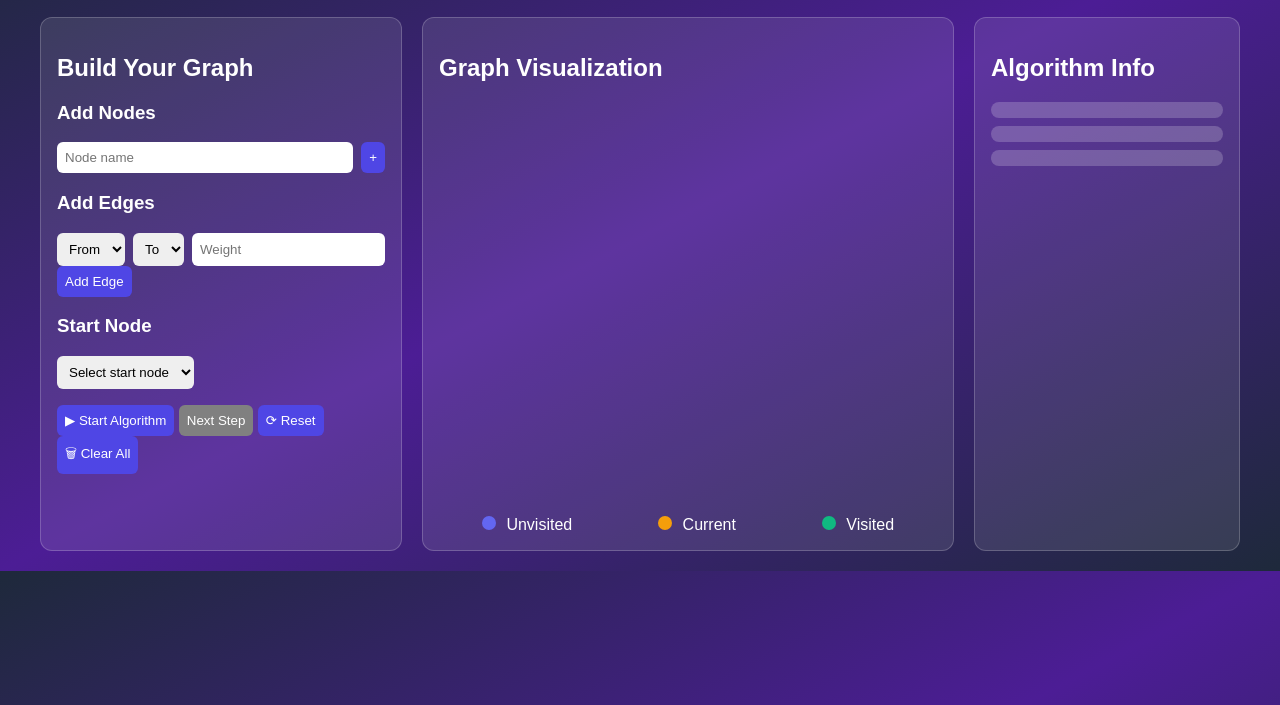
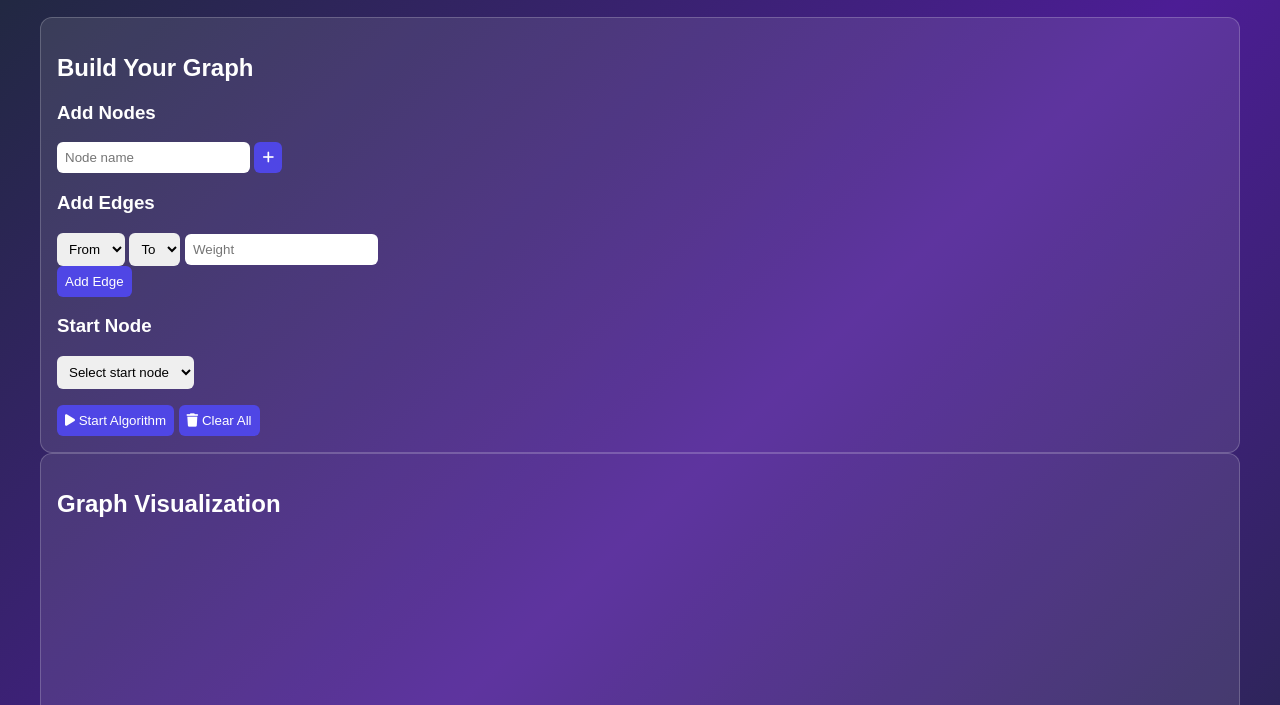
Before and after one commit to ryvarma7/dijkstraVisualizer, a plain HTML site: page index.html in a window 1280 px wide. Shown: the part 95-800 px from the top of the page. Drawn offline with Linux system fonts and the light colour scheme.

Commit message:
Update index.html

```diff
--- a/index.html
+++ b/index.html
@@ -2,78 +2,134 @@
 <html lang="en">
 <head>
     <meta charset="UTF-8">
+    <meta name="viewport" content="width=device-width, initial-scale=1.0">
     <title>Dijkstra's Algorithm Visualizer</title>
     <link rel="stylesheet" href="styles.css">
+    <link href="https://cdnjs.cloudflare.com/ajax/libs/font-awesome/6.0.0/css/all.min.css" rel="stylesheet">
 </head>
 <body>
     <div class="container">
-    <h1>Dijkstra's Algorithm Visualizer</h1>
+        <h1 class="main-title">Dijkstra's Algorithm Visualizer</h1>
 
-    <div class="grid">
-      <!-- Graph Builder -->
-      <div class="panel">
-        <h2>Build Your Graph</h2>
+        <div class="grid-container">
+            <!-- Graph Builder Panel -->
+            <div class="panel builder-panel">
+                <h2 class="panel-title">Build Your Graph</h2>
 
-        <!-- Add Nodes -->
+                <!-- Add Node Section -->
                 <div class="section">
-          <h3>Add Nodes</h3>
-          <div class="row">
-            <input type="text" id="nodeName" placeholder="Node name">
-            <button id="addNodeBtn">+</button>
+                    <h3 class="section-title">Add Nodes</h3>
+                    <div class="input-group">
+                        <input type="text" id="nodeInput" placeholder="Node name" class="input-field">
+                        <button id="addNodeBtn" class="btn btn-primary">
+                            <i class="fas fa-plus"></i>
+                        </button>
                     </div>
-          <div id="nodesList" class="chips"></div>
+                    <div id="nodesList" class="nodes-list"></div>
                 </div>
 
-        <!-- Add Edges -->
+                <!-- Add Edge Section -->
                 <div class="section">
-          <h3>Add Edges</h3>
-          <div class="row">
-            <select id="fromNode">
+                    <h3 class="section-title">Add Edges</h3>
+                    <div class="edge-inputs">
+                        <select id="fromNode" class="select-field">
                             <option value="">From</option>
                         </select>
-            <select id="toNode">
+                        <select id="toNode" class="select-field">
                             <option value="">To</option>
                         </select>
-            <input type="number" id="weight" placeholder="Weight">
+                        <input type="number" id="weightInput" placeholder="Weight" class="input-field">
                     </div>
-          <button id="addEdgeBtn">Add Edge</button>
+                    <button id="addEdgeBtn" class="btn btn-success">Add Edge</button>
                 </div>
 
-        <!-- Start Node -->
+                <!-- Start Node Section -->
                 <div class="section">
-          <h3>Start Node</h3>
-          <select id="startNode">
+                    <h3 class="section-title">Start Node</h3>
+                    <select id="startNode" class="select-field">
                         <option value="">Select start node</option>
                     </select>
                 </div>
 
                 <!-- Controls -->
-        <div class="section">
-          <button id="startBtn">▶ Start Algorithm</button>
-          <button id="nextStepBtn" disabled>Next Step</button>
-          <button id="resetBtn">⟳ Reset</button>
-          <button id="clearBtn">🗑 Clear All</button>
+                <div class="controls">
+                    <button id="startBtn" class="btn btn-purple">
+                        <i class="fas fa-play"></i>
+                        Start Algorithm
+                    </button>
+                    <button id="nextBtn" class="btn btn-success" style="display: none;">
+                        Next Step <span id="stepCounter"></span>
+                    </button>
+                    <button id="resetBtn" class="btn btn-secondary" style="display: none;">
+                        <i class="fas fa-redo"></i>
+                        Reset
+                    </button>
+                    <button id="clearBtn" class="btn btn-danger">
+                        <i class="fas fa-trash"></i>
+                        Clear All
+                    </button>
                 </div>
             </div>
 
             <!-- Graph Visualization -->
-      <div class="panel">
-        <h2>Graph Visualization</h2>
-        <svg id="graphCanvas" width="400" height="400"></svg>
+            <div class="panel visualization-panel">
+                <h2 class="panel-title">Graph Visualization</h2>
+                <div class="svg-container">
+                    <svg id="graphSvg" width="100%" height="400" viewBox="0 0 400 400">
+                        <!-- Graph elements will be drawn here -->
+                    </svg>
+                </div>
+
+                <!-- Legend -->
                 <div class="legend">
-          <span><span class="dot unvisited"></span> Unvisited</span>
-          <span><span class="dot current"></span> Current</span>
-          <span><span class="dot visited"></span> Visited</span>
+                    <div class="legend-item">
+                        <div class="legend-color unvisited"></div>
+                        <span>Unvisited</span>
+                    </div>
+                    <div class="legend-item">
+                        <div class="legend-color current"></div>
+                        <span>Current</span>
+                    </div>
+                    <div class="legend-item">
+                        <div class="legend-color visited"></div>
+                        <span>Visited</span>
+                    </div>
                 </div>
             </div>
 
-      <!-- Algorithm Info -->
-      <div class="panel">
-        <h2>Algorithm Info</h2>
-        <div id="flowSteps"></div>
-        <div id="currentStep" class="info-box"></div>
-        <div id="priorityQueueBox" class="info-box"></div>
-        <div id="finalResults" class="info-box"></div>
+            <!-- Algorithm Info Panel -->
+            <div class="panel info-panel">
+                <h2 class="panel-title">Algorithm Info</h2>
+
+                <!-- Flow Steps -->
+                <div class="section">
+                    <h3 class="section-title small">Current Step:</h3>
+                    <div id="flowSteps" class="flow-steps"></div>
+                </div>
+
+                <!-- Calculation Details -->
+                <div id="calculationDetails" class="calculation-details" style="display: none;">
+                    <h3 class="section-title small">Calculation Details:</h3>
+                    <div id="calculationContent"></div>
+                </div>
+
+                <!-- Current Step Info -->
+                <div id="currentStepInfo" class="current-step-info" style="display: none;">
+                    <h3 class="section-title small">Current Action:</h3>
+                    <p id="currentStepText"></p>
+                </div>
+
+                <!-- Priority Queue -->
+                <div id="priorityQueue" class="priority-queue" style="display: none;">
+                    <h3 class="section-title small">Priority Queue</h3>
+                    <div id="priorityQueueContent"></div>
+                </div>
+
+                <!-- Final Results -->
+                <div id="finalResults" class="final-results" style="display: none;">
+                    <h3 class="section-title small">Final Distances</h3>
+                    <div id="finalResultsContent"></div>
+                </div>
             </div>
         </div>
     </div>
```
Lines whose indentation alone changed are shown as unchanged.
